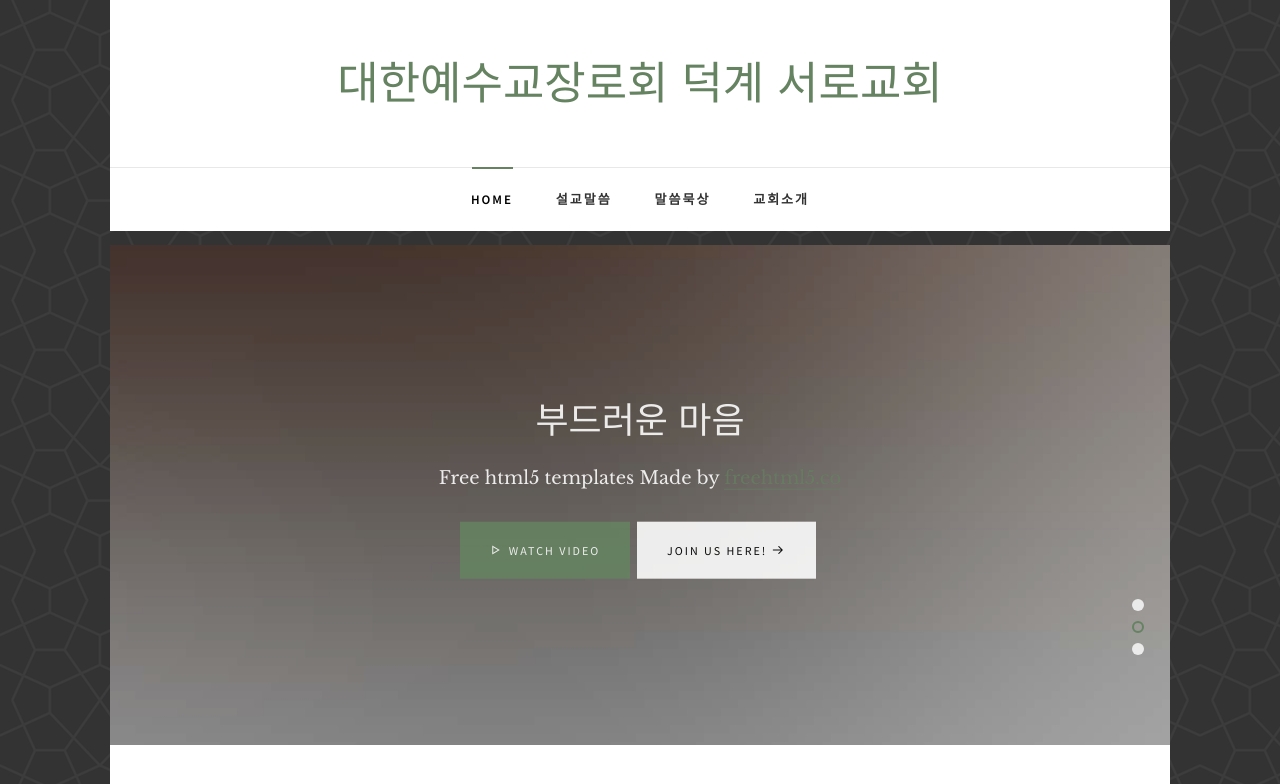
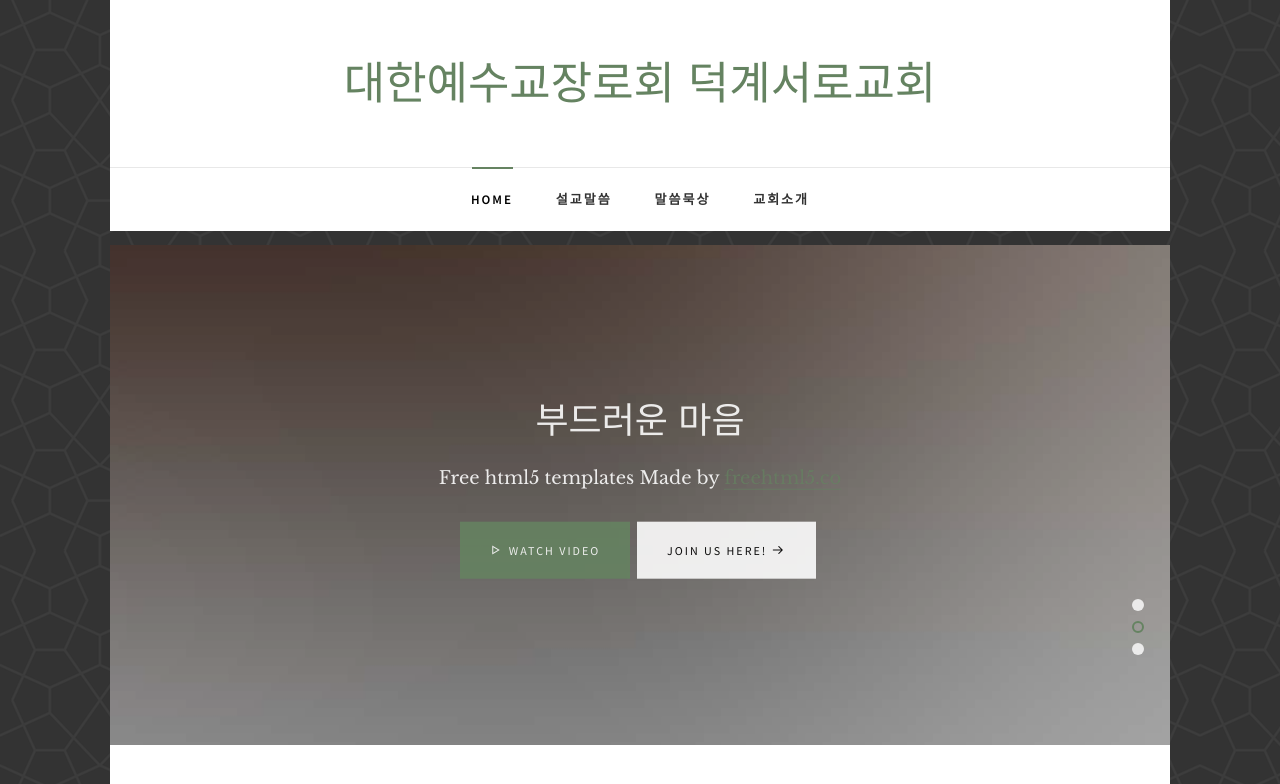
Before and after one commit to seoro-ch/seoro-ch.github.io, a plain HTML site: page index.html in a window 1280 px wide. Shown: the top 784 px of the page. Drawn offline with nearby package versions, Linux system fonts and the light colour scheme; files whose address does not match are found by name.

Commit message:
index.html changed

```diff
--- a/index.html
+++ b/index.html
@@ -141,7 +141,7 @@
 			<div class="top-menu">
 				<div class="row">
 					<div class="col-md-12 col-offset-0 text-center">
-						<div id="fh5co-logo"><a href="index.html">대한예수교장로회 덕계 서로교회</a></div>
+						<div id="fh5co-logo"><a href="index.html">대한예수교장로회 덕계서로교회</a></div>
 					</div>
 					<div class="col-md-12 col-md-offset-0 text-center menu-1">
 						<ul>
```
